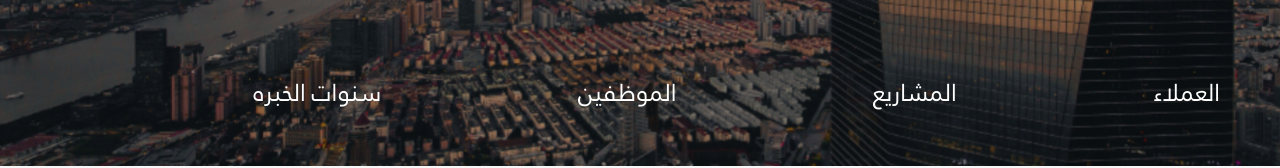
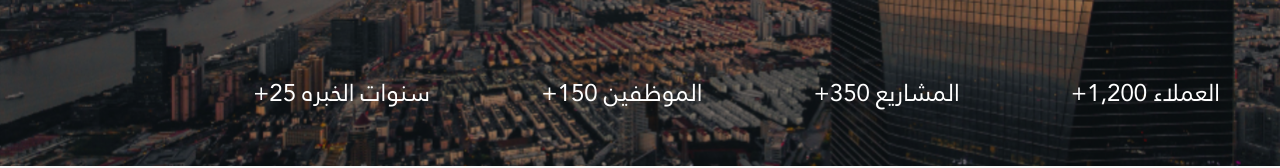
Before and after one commit to FaresElabasery/Fagih-Landing-Page, a Next.js app: page / in a window 1280 px wide. Shown: the part 634-802 px from the top of the page. Built offline with nearby package versions, Linux system fonts and the light colour scheme.

Commit message:
feat: add counter to hero section

```diff
--- a/components/HomeSections/HeroSection/HeroSection.tsx
+++ b/components/HomeSections/HeroSection/HeroSection.tsx
@@ -1,10 +1,12 @@
-import PrimaryBtn from '@/components/shared/PrimaryBtn/PrimaryBtn'
-import hero1 from '@images/hero1.svg'
-import hero2 from '@images/hero2.svg'
-import youtube from '@images/icons/youtube-hero.svg'
-import Image from 'next/image'
-import Link from 'next/link'
-import styles from './HeroSection.module.css'
+"use client"
+import PrimaryBtn from '@/components/shared/PrimaryBtn/PrimaryBtn';
+import hero1 from '@images/hero1.svg';
+import hero2 from '@images/hero2.svg';
+import youtube from '@images/icons/youtube-hero.svg';
+import Image from 'next/image';
+import Link from 'next/link';
+import CountUp from "react-countup";
+import styles from './HeroSection.module.css';
 export default function HeroSection() {
     return (
         <main id='home' className={`${styles.heroSection} bg-cover bg-center  lg:h-screen h-full pb-4`}>
@@ -28,11 +30,11 @@ export default function HeroSection() {
                             <Image src={hero2} alt=' Building 2' className='mb-10 w-full sm:w-fit bg-cover' />
                         </div>
                     </div>
-                    <div className='flex justify-between w-full sm:w-10/12' data-aos="fade-top">
-                        <h2 className='text-lg sm:text-2xl text-text1'>العملاء</h2>
-                        <h2 className='text-lg sm:text-2xl text-text1'>المشاريع</h2>
-                        <h2 className='text-lg sm:text-2xl text-text1'>الموظفين</h2>
-                        <h2 className='text-lg sm:text-2xl text-text1'>سنوات الخبره</h2>
+                    <div className='flex justify-between w-full sm:w-10/12'>
+                        <h2 className='text-lg sm:text-2xl text-text1'>العملاء <CountUp end={1200} duration={2} />+</h2>
+                        <h2 className='text-lg sm:text-2xl text-text1'>المشاريع <CountUp end={350} duration={2} />+</h2>
+                        <h2 className='text-lg sm:text-2xl text-text1'>الموظفين <CountUp end={150} duration={2} />+</h2>
+                        <h2 className='text-lg sm:text-2xl text-text1'>سنوات الخبره <CountUp end={25} duration={2} />+</h2>
                     </div>
                 </div>
             </div>
--- a/package.json
+++ b/package.json
@@ -21,6 +21,7 @@
     "lucide-react": "^0.562.0",
     "next": "16.1.0",
     "react": "19.2.3",
+    "react-countup": "^6.5.3",
     "react-dom": "19.2.3",
     "tailwind-merge": "^3.4.0"
   },
```
Also changed, not shown: 1 other file (tests, documents, lock files or other folders).
